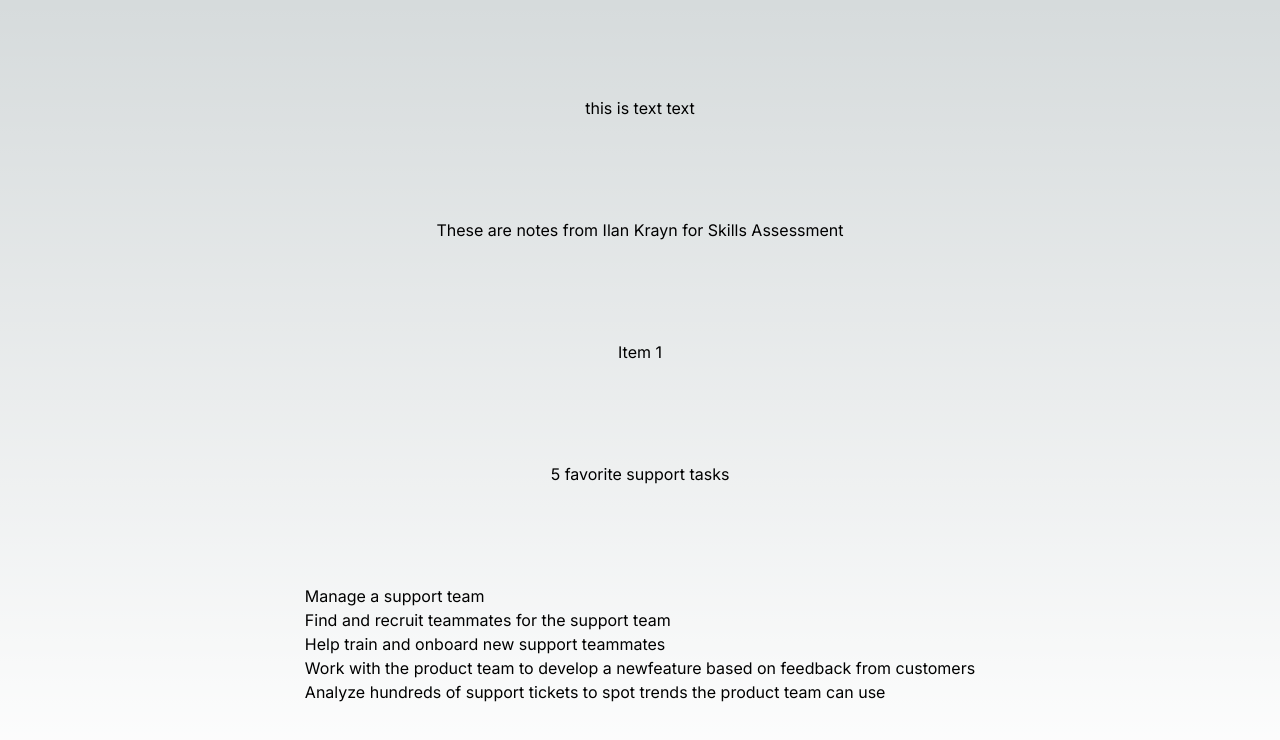
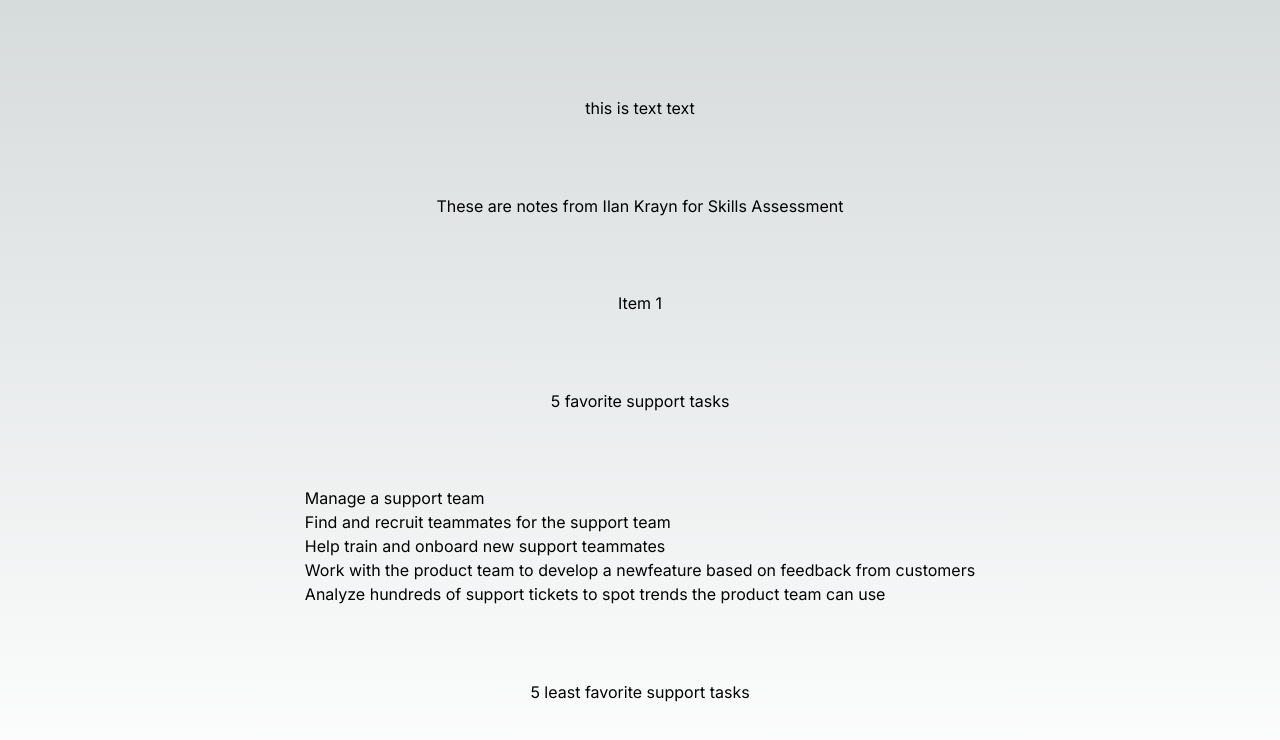
Before and after one commit to ilankr/nextjs, a Next.js app: page / in a window 1280 px wide. Shown: the top 740 px of the page. Built offline with nearby package versions, Linux system fonts and the light colour scheme.

Commit message:
Update page.tsx

```diff
--- a/app/page.tsx
+++ b/app/page.tsx
@@ -15,6 +15,7 @@ export default function Home() {
         <li>Work with the product team to develop a newfeature based on feedback from customers</li>
         <li>Analyze hundreds of support tickets to spot trends the product team can use</li>
       </ul>
+      <p>5 least favorite support tasks</p>
 
     </main>
   );
```
